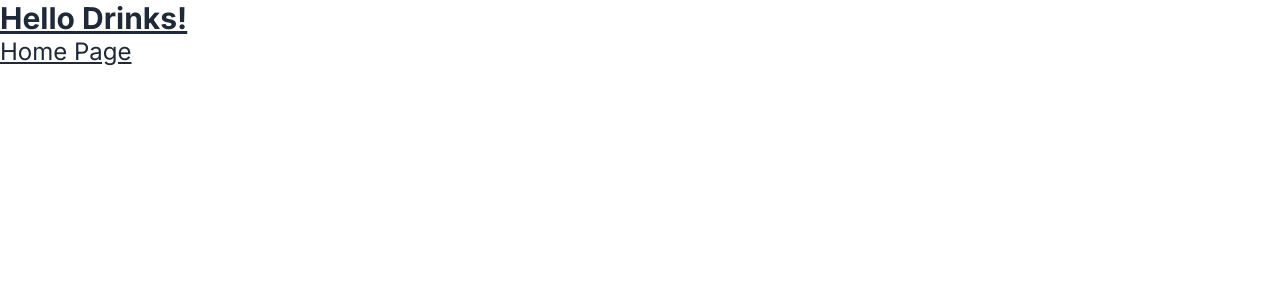
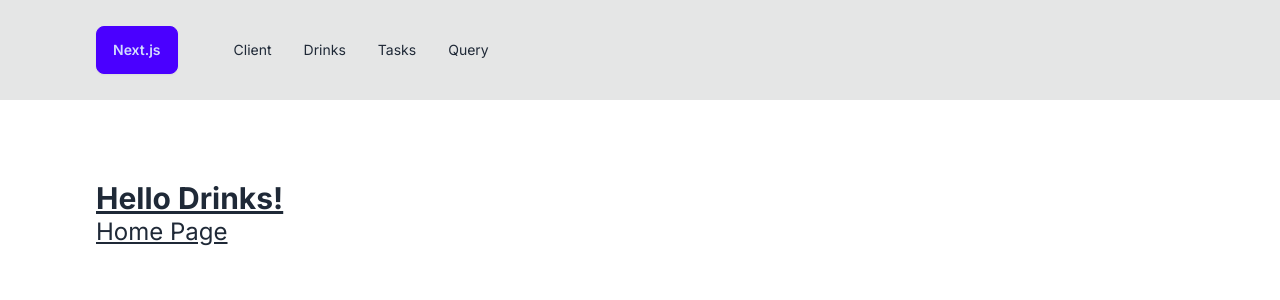
Before and after one commit to jackal7819/nextjs, a Next.js app: page /drinks in a window 1280 px wide. Shown: the top 300 px of the page. Built offline with nearby package versions, Linux system fonts and the light colour scheme.

Commit message:
Create Header

```diff
--- a/app/layout.jsx
+++ b/app/layout.jsx
@@ -1,18 +1,24 @@
 import './globals.css';
 
+import Header from '../components/Header';
 import { Inter } from 'next/font/google';
 
 const inter = Inter({ subsets: ['latin'] });
 
 export const metadata = {
-	title: 'Create Next App',
-	description: 'Generated by create next app',
+	title: 'Next.js Tutorial',
+	description: 'Build awesome stuff with Next.js',
 };
 
-export default function RootLayout({ children }) {
+const RootLayout = ({ children }) => {
 	return (
 		<html lang='en'>
-			<body className={inter.className}>{children}</body>
+			<body className={inter.className}>
+				<Header />
+				<main className='max-w-6xl px-8 py-20 mx-auto'>{children}</main>
+			</body>
 		</html>
 	);
-}
+};
+
+export default RootLayout;
--- /dev/null
+++ b/components/Header.jsx
@@ -0,0 +1,34 @@
+import Link from 'next/link';
+
+const links = [
+	{ href: '/client', label: 'client' },
+	{ href: '/drinks', label: 'drinks' },
+	{ href: '/tasks', label: 'tasks' },
+	{ href: '/query', label: 'query' },
+];
+
+const Header = () => {
+	return (
+		<nav className='py-4 bg-base-300'>
+			<div className='flex-col max-w-6xl px-8 mx-auto navbar sm:flex-row'>
+				<Link href='/' className='btn btn-primary'>
+					Next.js
+				</Link>
+				<ul className='menu menu-horizontal md:ml-8'>
+					{links.map((monk) => (
+						<li key={monk.href}>
+							<Link
+								href={monk.href}
+								className='capitalize'
+							>
+								{monk.label}
+							</Link>
+						</li>
+					))}
+				</ul>
+			</div>
+		</nav>
+	);
+};
+
+export default Header;
```
